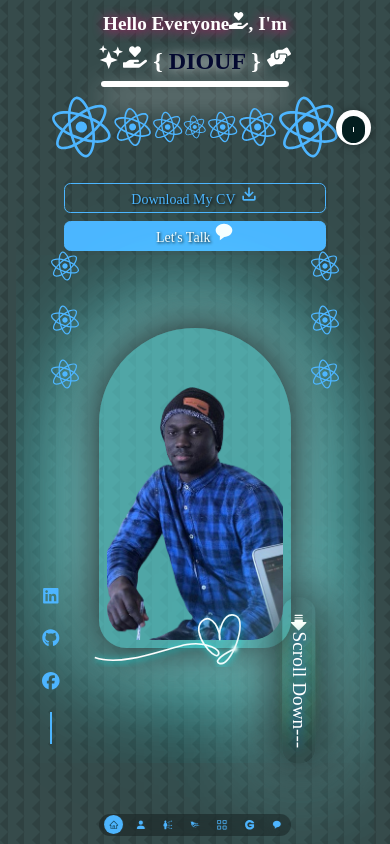
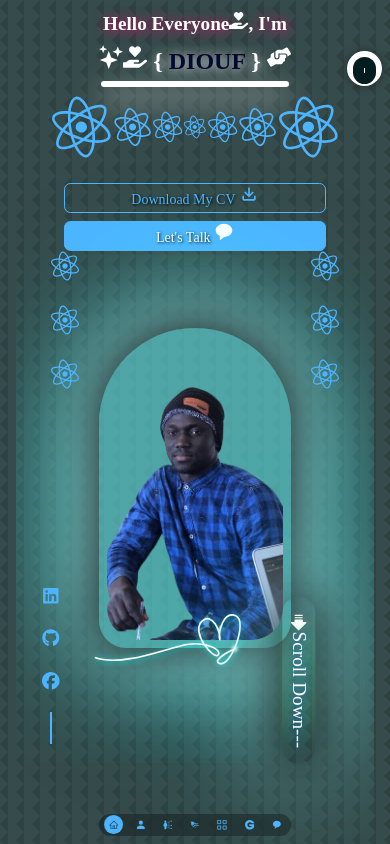
Before and after one commit to Mouhamed1003/keenprogrammer.com, a React (Create React App) app: page / in a window 390 px wide. Shown: the top 844 px of the page. Built offline with nearby package versions, Linux system fonts and the light colour scheme.

Commit message:
Update colorpicker.css

```diff
--- a/src/components/colorpicker/colorpicker.css
+++ b/src/components/colorpicker/colorpicker.css
@@ -1,3 +1,4 @@
+/* Style par défaut pour le sélecteur de couleur */
 input[type="color"] {
     border: none;
 }
@@ -20,7 +21,7 @@ input[type="color"]::-webkit-color-swatch {
     right: 5%;
     border-radius: 50%;
     overflow: hidden;
-    background-color:  #ffffff; /* Utilisez la variable --color-bg pour définir la couleur de fond, avec la valeur de secours #ffffff (blanc) */
+    background-color: #ffffff; /* Utilisez la variable --color-bg pour définir la couleur de fond, avec la valeur de secours #ffffff (blanc) */
 }
 
 /* Vous pouvez utiliser les variables CSS personnalisées pour les couleurs dans vos autres fichiers CSS */
@@ -34,3 +35,27 @@ body {
     color: var(--text-color); /* Utilisez la variable pour la couleur du texte */
     filter: drop-shadow(0px 0px 5px var(--color-shadow)); /* Appliquer la couleur sélectionnée aux ombres */
 }
+
+/* Media Queries - Tablettes */
+@media screen and (max-width: 1024px) {
+    .theme-picker {
+        top: 10%; /* Ajuster la position pour les tablettes */
+        right: 4%; /* Ajuster la position pour les tablettes */
+    }
+}
+
+/* Media Queries - Mobiles */
+@media screen and (max-width: 600px) {
+    .theme-picker {
+        top: 8%; /* Ajuster la position pour les mobiles */
+        right: 3%; /* Ajuster la position pour les mobiles */
+    }
+}
+
+/* Media Queries - iPhone 12 Pro */
+@media screen and (max-width: 390px) {
+    .theme-picker {
+        top: 6%; /* Ajuster la position pour l'iPhone 12 Pro */
+        right: 2%; /* Ajuster la position pour l'iPhone 12 Pro */
+    }
+}
```
